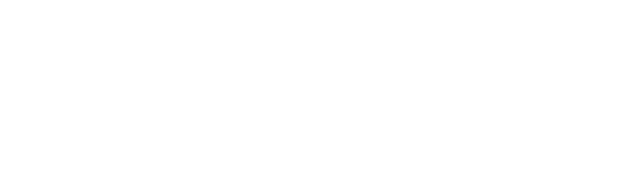
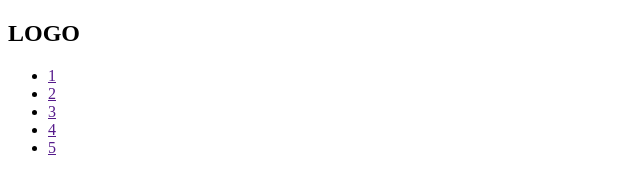
Before and after one commit to mukhriddin-dev/team-n67group, a plain HTML site: page index.html in a window 1280 px wide. Shown: the whole page, without its empty margins (0-640 px from the left). Drawn offline with Linux system fonts and the light colour scheme.

Commit message:
navigation items added

```diff
--- a/index.html
+++ b/index.html
@@ -9,6 +9,23 @@
    <title>TEAM-N67</title>
 </head>
 <body>
+   <header>
 
+         <div class="container">
+            <nav>
+               <div class="logo">
+                  <h1>LOGO</h1>
+               </div>
+               <ul class="nav">
+                  <li class="nav-item"><a href="" #="">1</a></li>
+                  <li class="nav-item"><a href="" #="">2</a></li>
+                  <li class="nav-item"><a href="" #="">3</a></li>
+                  <li class="nav-item"><a href="" #="">4</a></li>
+                  <li class="nav-item"><a href="" #="">5</a></li>
+               </ul>
+            </nav>
+         </div>
+
+   </header>
 </body>
 </html>
```
